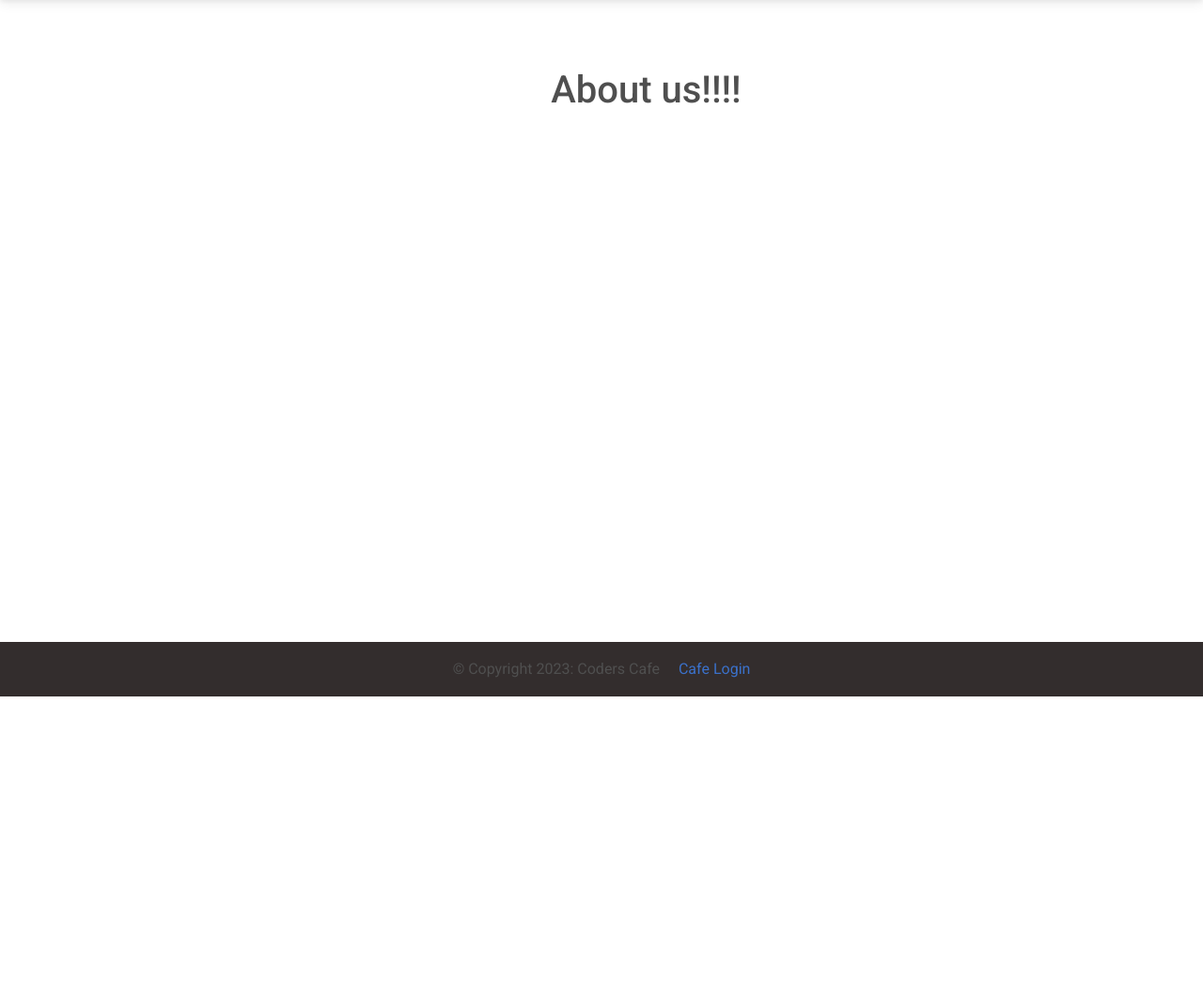
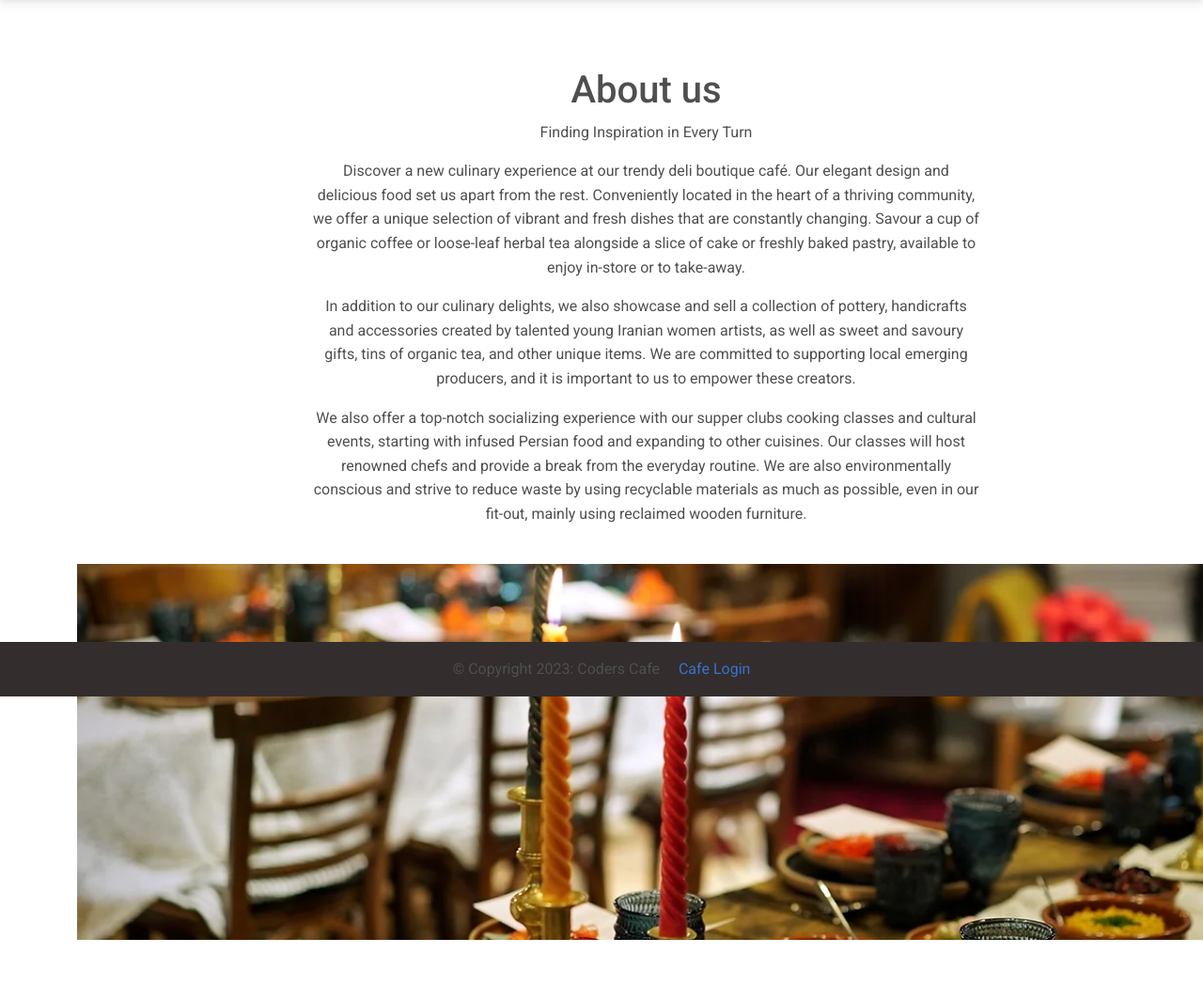
Before and after one commit to elitaldev/bergamot-caffe, a Django app: page /about/ in a window 1280 px wide; the page is wider, and only the part inside the window is pictured. Shown: the part 59-1107 px from the top of that part at 94% size. Before the commit the page ends 800 px from the top of that part, so only its background shows below. Run offline with Django 3.2, Linux system fonts and the light colour scheme; some libraries are stand-ins or nearby versions.

Commit message:
added image to the about page

```diff
--- a/coderscafe/customer/static/customer/site.css
+++ b/coderscafe/customer/static/customer/site.css
@@ -5,7 +5,9 @@
     height: 100vh;
 }
 
-.h1 {
-    color: red;
-
+#about-background {
+    background: url('./aboutus.jpg') no-repeat;
+    background-size: cover;
+    width: 100vw;
+    height: 400px;
 }
--- a/coderscafe/customer/templates/customer/about.html
+++ b/coderscafe/customer/templates/customer/about.html
@@ -1,9 +1,32 @@
 {% extends 'customer/base.html' %} {% block content %}
+
 <div class="container mb-5">
   <div class="row justify-content-center mt-5">
     <div class="col-md-8 col-sm-12 offset-md-1 p-4 text-center">
-      <h1>About us!!!!</h1>
+      <h1>About us</h1>
+      <p>Finding Inspiration in Every Turn</p>
+
+      <p>Discover a new culinary experience at our trendy deli boutique café. Our elegant design and delicious food
+        set
+        us apart from the rest. Conveniently located in the heart of a thriving community, we offer a unique selection
+        of vibrant and fresh dishes that are constantly changing. Savour a cup of organic coffee or loose-leaf herbal
+        tea alongside a slice of cake or freshly baked pastry, available to enjoy in-store or to take-away.</p>
+
+      <p>In addition to our culinary delights, we also showcase and sell a collection of pottery, handicrafts and
+        accessories created by talented young Iranian women artists, as well as sweet and savoury gifts, tins of
+        organic
+        tea, and other unique items. We are committed to supporting local emerging producers, and it is important to
+        us
+        to empower these creators.</p>
+
+      <p>We also offer a top-notch socializing experience with our supper clubs cooking classes and cultural events,
+        starting with infused Persian food and expanding to other cuisines. Our classes will host renowned chefs and
+        provide a break from the everyday routine. We are also environmentally conscious and strive to reduce waste by
+        using recyclable materials as much as possible, even in our fit-out, mainly using reclaimed wooden furniture.
+      </p>
     </div>
   </div>
+  <div id="about-background"></div>
 </div>
+
 {% endblock content %}
--- a/coderscafe/customer/templates/customer/index.html
+++ b/coderscafe/customer/templates/customer/index.html
@@ -6,7 +6,7 @@
     </div>
   </div>
   <div class="row justify-content-center mt-1">
-    <div class="card col-md-5 col-sm-12 offset-md-1 p-4 text-center">
+    <div class="card col-md-3 col-sm-12 offset-md-1 p-4 text-center">
       <h2>Place an Order!</h2>
       <button href="{% url 'order' %} btn btn-outline-primary">Order Now!</button>
     </div>
--- a/coderscafe/customer/templates/customer/menu.html
+++ b/coderscafe/customer/templates/customer/menu.html
@@ -4,7 +4,7 @@
 <div class="container">
     <div class="row justify-content-center mt-5">
         <div class="col-md-6 col-sm-12 text-center">
-            <h1>What's On Our Menu?</h1>
+            <h1>Bergamot Menu</h1>
         </div>
     </div>
     <div class="row justify-content-center my-5">
```
Also changed, not shown: coderscafe/customer/static/customer/aboutus.jpg (added).
